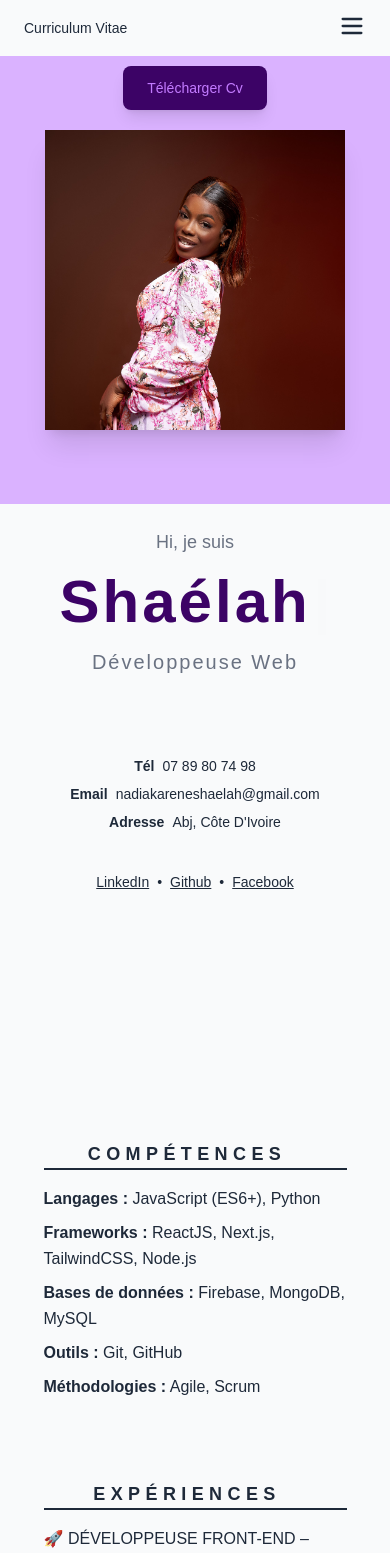
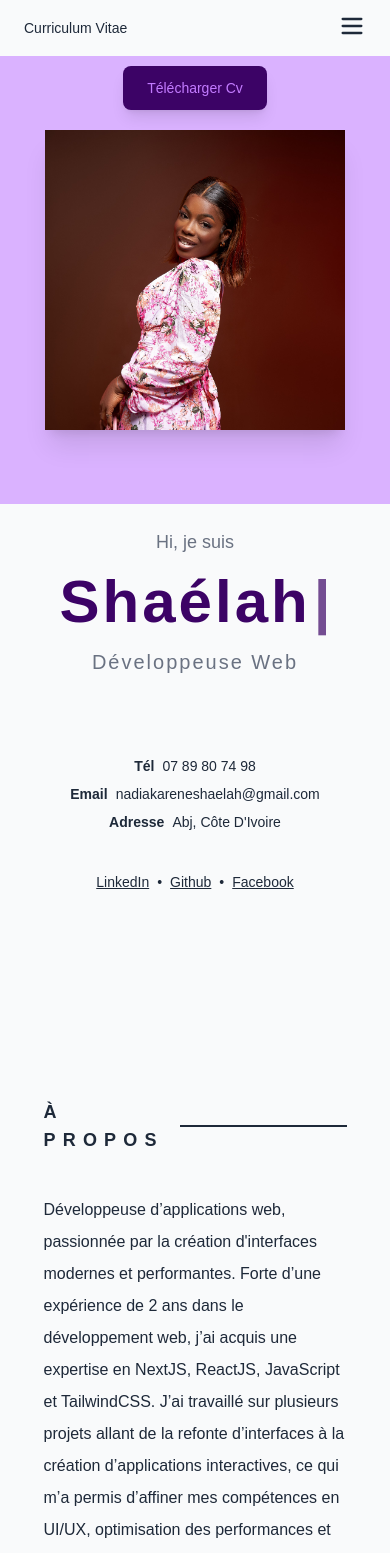
Before and after one commit to shaelahzebato/Dya_Portfolio, a Next.js app: page / in a window 390 px wide. Shown: the top 1553 px of the page. Built offline with nearby package versions, Linux system fonts and the light colour scheme.

Commit message:
Gestion du responsive

```diff
--- a/src/app/components/AboutMe.jsx
+++ b/src/app/components/AboutMe.jsx
@@ -7,7 +7,7 @@
                 <span className="text-lg font-semibold tracking-[0.4em] uppercase">
                     À PROPOS
                 </span>
-                <div className="w-[300px] h-[2px] bg-gray-800"></div>
+                <div className="w-full max-w-xs h-[2px] bg-gray-800"></div>
             </div>
             <p className='text-base/8'>
                 Développeuse d’applications web, passionnée par la création d'interfaces modernes et performantes. Forte d’une expérience de 2 ans dans le développement web, j’ai acquis une expertise en NextJS, ReactJS, JavaScript et TailwindCSS. J’ai travaillé sur plusieurs projets allant de la refonte d’interfaces à la création d’applications interactives, ce qui m’a permis d’affiner mes compétences en UI/UX, optimisation des performances et consommation d’API RESTful.
--- a/src/app/page.js
+++ b/src/app/page.js
@@ -55,6 +55,9 @@
 
                 <div className="w-[90%] container mx-auto flex flex-col gap-6 py-3 px-6">
                     <Introducing/>
+                    <motion.section id="projects" className="h-screen flex items-center justify-center" initial={{ opacity: 0, y: 50 }} whileInView={{ opacity: 1, y: 0 }} transition={{ duration: 0.8 }} viewport={{ once: true }}>
+                        <AboutMe/>
+                    </motion.section>
                     <Cv/>
                     <motion.section id="projects" className="h-screen flex items-center justify-center" initial={{ opacity: 0, y: 50 }} whileInView={{ opacity: 1, y: 0 }} transition={{ duration: 0.8 }} viewport={{ once: true }}>
                         <Projects/>
@@ -73,6 +76,9 @@
                     <Navbar/>
                     <div className="w-[80%] container mx-auto">
                         <Introducing/>
+                        <motion.section id="projects" className="h-screen flex items-center justify-center" initial={{ opacity: 0, y: 50 }} whileInView={{ opacity: 1, y: 0 }} transition={{ duration: 0.8 }} viewport={{ once: true }}>
+                            <AboutMe/>
+                        </motion.section>
                         <Cv/>
                         <motion.section id="projects" className="h-screen flex items-center justify-center" initial={{ opacity: 0, y: 50 }} whileInView={{ opacity: 1, y: 0 }} transition={{ duration: 0.8 }} viewport={{ once: true }}>
                             <Projects/>
```
Lines whose indentation alone changed are shown as unchanged.
